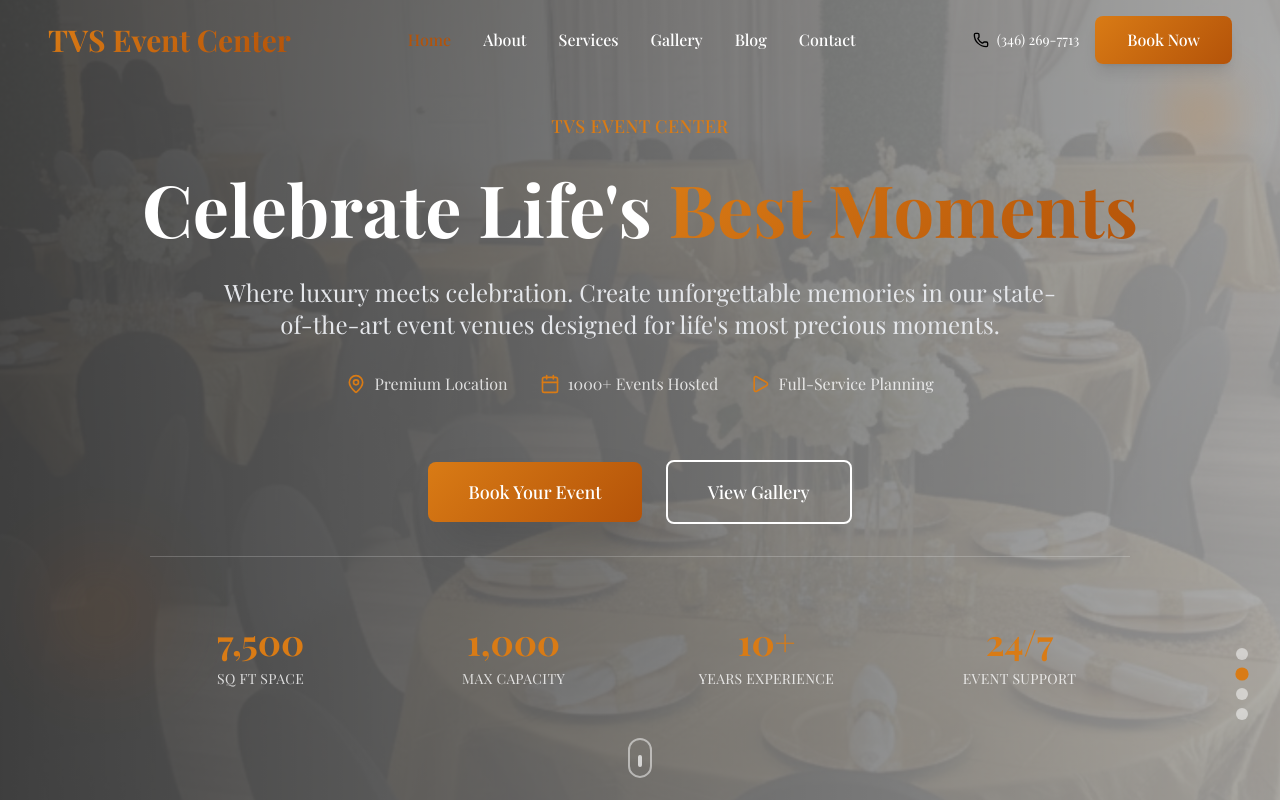
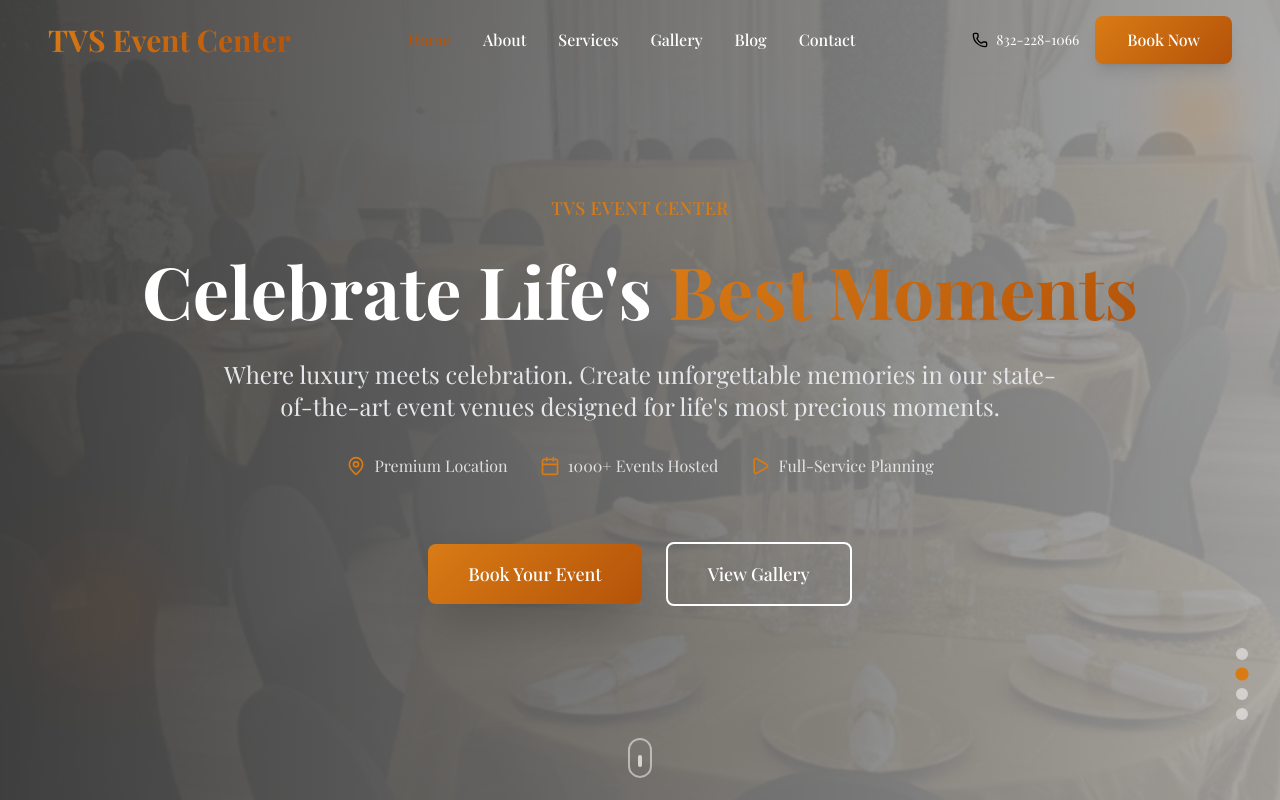
Before and after one commit to Echo5Digital/Tvs-Event-Center, a Next.js app: page / in a window 1280 px wide. Shown: the top 800 px of the page. Built offline with nearby package versions, Linux system fonts and the light colour scheme; a web font is replaced by a local one.

Commit message:
feat: Update contact information and venue details across the application

```diff
--- a/src/app/about/page.js
+++ b/src/app/about/page.js
@@ -130,11 +130,10 @@ export default function AboutPage() {
               description="Our commitment to excellence is reflected in every milestone we've achieved over the years."
             />
 
-            <div className="grid grid-cols-2 md:grid-cols-4 gap-8 mt-16">
+            <div className="grid grid-cols-2 md:grid-cols-3 gap-8 mt-16">
               {[
                 { number: '10+', label: 'Years of Excellence', icon: Calendar },
                 { number: '1000+', label: 'Events Hosted', icon: Star },
-                { number: '7,500', label: 'Sq Ft of Space', icon: MapPin },
                 { number: '500+', label: 'Happy Couples', icon: Heart }
               ].map((stat, index) => (
                 <motion.div
--- a/src/app/page.js
+++ b/src/app/page.js
@@ -428,10 +428,10 @@ export default function HomePage() {
                   Book a Consultation
                 </Link>
                 <Link
-                  href="tel:+1-346-269-7713"
+                  href="tel:832-228-1066"
                   className="border-2 border-white text-white hover:bg-white hover:text-gold-600 font-semibold px-8 py-4 rounded-lg transition-all duration-300"
                 >
-                  Call Now: (346) 269-7713
+                  Call Now: 832-228-1066
                 </Link>
               </div>
             </motion.div>
--- a/src/app/services/corporate-events/page.js
+++ b/src/app/services/corporate-events/page.js
@@ -322,7 +322,7 @@ export default function CorporateEventsPage() {
                 Get a Quote
               </Link>
               <a
-                href="tel:+1-346-269-7713"
+                href="tel:832-228-1066"
                 className="border-2 border-white text-white hover:bg-white hover:text-amber-600 px-8 py-3 rounded-lg font-semibold transition-colors flex items-center"
               >
                 <Phone className="w-5 h-5 mr-2" />
--- a/src/app/services/reunions/page.js
+++ b/src/app/services/reunions/page.js
@@ -414,7 +414,7 @@ export default function ReunionsPage() {
                 Get a Quote
               </Link>
               <a
-                href="tel:+1-346-269-7713"
+                href="tel:832-228-1066"
                 className="border-2 border-white text-white hover:bg-white hover:text-amber-600 px-8 py-3 rounded-lg font-semibold transition-colors flex items-center"
               >
                 <Phone className="w-5 h-5 mr-2" />
--- a/src/app/services/special-events/page.js
+++ b/src/app/services/special-events/page.js
@@ -322,7 +322,7 @@ export default function SpecialEventsPage() {
                 Get a Quote
               </Link>
               <a
-                href="tel:+1-346-269-7713"
+                href="tel:832-228-1066"
                 className="border-2 border-white text-white hover:bg-white hover:text-amber-600 px-8 py-3 rounded-lg font-semibold transition-colors flex items-center"
               >
                 <Phone className="w-5 h-5 mr-2" />
--- a/src/app/services/wedding/page.js
+++ b/src/app/services/wedding/page.js
@@ -316,7 +316,7 @@ export default function WeddingPage() {
                 Get a Quote
               </Link>
               <a
-                href="tel:+1-346-269-7713"
+                href="tel:832-228-1066"
                 className="border-2 border-white text-white hover:bg-white hover:text-amber-600 px-8 py-3 rounded-lg font-semibold transition-colors flex items-center"
               >
                 <Phone className="w-5 h-5 mr-2" />
--- a/src/components/ContactForm.jsx
+++ b/src/components/ContactForm.jsx
@@ -144,7 +144,7 @@ const ContactForm = () => {
 
         <div className="space-y-4">
           {[
-            { icon: Phone, label: 'Phone', value: '(346) 269-7713' },
+            { icon: Phone, label: 'Phone', value: '832-228-1066' },
             { icon: Mail, label: 'Email', value: 'info@tveventcenter.com' },
             { icon: MapPin, label: 'Address', value: '15511 Hwy 6 Suite A, Rosharon, TX 77583' },
             { icon: Clock, label: 'Business Hours', value: 'Mon–Fri 9AM–8PM, Sat 9AM–10PM, Sun 10AM–6PM' }
--- a/src/components/HeroSection.jsx
+++ b/src/components/HeroSection.jsx
@@ -189,46 +189,7 @@ const HeroSection = () => {
             </Link>
           </motion.div>
 
-          {/* Stats */}
-          <motion.div
-            initial={{ opacity: 0, y: 30 }}
-            animate={{ opacity: 1, y: 0 }}
-            transition={{ duration: 0.8, delay: 1.2 }}
-            className="grid grid-cols-2 md:grid-cols-4 gap-4 md:gap-8 pt-8 md:pt-16 border-t border-white/20 mx-4"
-          >
-            <div className="text-center">
-              <div className="text-xl md:text-3xl lg:text-4xl font-bold mb-1 md:mb-2" style={{ color: '#d97b15' }}>
-                7,500
-              </div>
-              <div className="text-white/80 text-xs md:text-sm uppercase tracking-wide">
-                Sq Ft Space
-              </div>
-            </div>
-            <div className="text-center">
-              <div className="text-xl md:text-3xl lg:text-4xl font-bold mb-1 md:mb-2" style={{ color: '#d97b15' }}>
-                1,000
-              </div>
-              <div className="text-white/80 text-xs md:text-sm uppercase tracking-wide">
-                Max Capacity
-              </div>
-            </div>
-            <div className="text-center">
-              <div className="text-xl md:text-3xl lg:text-4xl font-bold mb-1 md:mb-2" style={{ color: '#d97b15' }}>
-                10+
-              </div>
-              <div className="text-white/80 text-xs md:text-sm uppercase tracking-wide">
-                Years Experience
-              </div>
-            </div>
-            <div className="text-center">
-              <div className="text-xl md:text-3xl lg:text-4xl font-bold mb-1 md:mb-2" style={{ color: '#d97b15' }}>
-                24/7
-              </div>
-              <div className="text-white/80 text-xs md:text-sm uppercase tracking-wide">
-                Event Support
-              </div>
-            </div>
-          </motion.div>
+
         </motion.div>
       </div>
 
--- a/src/components/Navbar.jsx
+++ b/src/components/Navbar.jsx
@@ -86,7 +86,7 @@ const Navbar = () => {
             <div className="flex items-center space-x-2 text-sm">
               <Phone className="w-4 h-4" />
               <span className={isScrolled ? 'text-gray-700' : 'text-white'}>
-                (346) 269-7713
+                832-228-1066
               </span>
             </div>
             <Link
@@ -148,7 +148,7 @@ const Navbar = () => {
                 <div className="border-t border-gray-200 pt-4 space-y-3">
                   <div className="flex items-center space-x-2 text-sm text-gray-600">
                     <Phone className="w-4 h-4" />
-                    <span>(346) 269-7713</span>
+                    <span>832-228-1066</span>
                   </div>
                   <div className="flex items-center space-x-2 text-sm text-gray-600">
                     <Mail className="w-4 h-4" />
--- a/src/data/companyInfo.js
+++ b/src/data/companyInfo.js
@@ -5,8 +5,8 @@ export const companyInfo = {
 
   // Contact Information
   contact: {
-    phone: "(346) 269-7713",
-    email: "info@tvseventcenter.com",
+    phone: "832-228-1066",
+    email: "tvseventcenter@gmail.com",
     contactPerson: "Timothy"
   },
 
@@ -51,7 +51,7 @@ export const companyInfo = {
 
   // Venue Details
   maxCapacity: "200+ Guests",
-  totalArea: "3,500 sq ft",
+  totalArea: "2000 sq ft",
 
   // Business Hours
   hours: {
--- a/src/data/testimonials.js
+++ b/src/data/testimonials.js
@@ -67,7 +67,7 @@ export const companyInfo = {
   description: 'TVS Event Center is a luxurious event venue where people can come together to celebrate The Gift of Life. Each guest will leave with a feeling of true celebration and cherishable memories.',
   established: '2015',
   location: 'Premium Location with Scenic Views',
-  totalArea: '7,500 sq ft',
+  totalArea: '2000 sq ft',
   maxCapacity: '1000 people',
   parking: '200+ vehicles',
   features: [
@@ -83,9 +83,9 @@ export const companyInfo = {
 }
 
 export const contactInfo = {
-  email: 'info@tveventcenter.com',
-  phone: '(346) 269-7713',
-  whatsapp: '(346) 269-7713',
+  email: 'tvseventcenter@gmail.com',
+  phone: '832-228-1066',
+  whatsapp: '832-228-1066',
   address: {
     street: '15511 Hwy 6 Suite A',
     city: 'Rosharon',
--- a/src/data/venueHalls.js
+++ b/src/data/venueHalls.js
@@ -47,7 +47,7 @@ export const venueHalls = [
     id: 'full-hall',
     name: 'Full Hall',
     capacity: '1000 people',
-    area: '7,500 sq ft',
+    area: '2000 sq ft',
     description: 'Our largest venue space that can accommodate up to 1000 people or host 3 individual functions simultaneously.',
     features: ['Maximum Capacity', 'Divisible Spaces', 'Multiple Stages', 'Full Kitchen', 'Ample Parking'],
     image: '/images/tvevent35.jpg',
```
Also changed, not shown: 1 other file (tests, documents, lock files or other folders).
